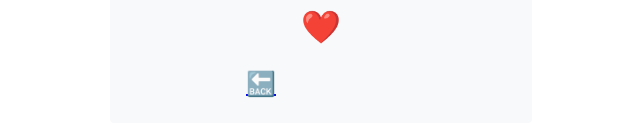
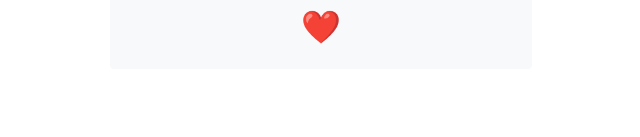
Before and after one commit to Athiqur-r/shadan143, a plain HTML site: page lucky.html in a window 1280 px wide. Shown: the part 231-368 px from the top of the page, 319-959 px from the left. Drawn offline with Linux system fonts and the light colour scheme.

Commit message:
Update lucky.html

```diff
--- a/lucky.html
+++ b/lucky.html
@@ -20,17 +20,6 @@
             margin-right: auto;
         }
 
-        a{
-            width: 300px;
-            margin-left: auto;
-            margin-right: auto;
-            margin-top: 20px;
-            text-align: center;
-        }
-        p{
-            width: 300px;
-            font-size:x-large;
-        }
     </style>
 </head>
 <body>
@@ -38,7 +27,6 @@
         <h1>Because, I got</h1>
         <h1>SHADAN</h1>
         <h1>❤️</h1>
-        <a href="index.html"> <p>🔙</p></a>
     </div>
 </body>
 </html>
```
